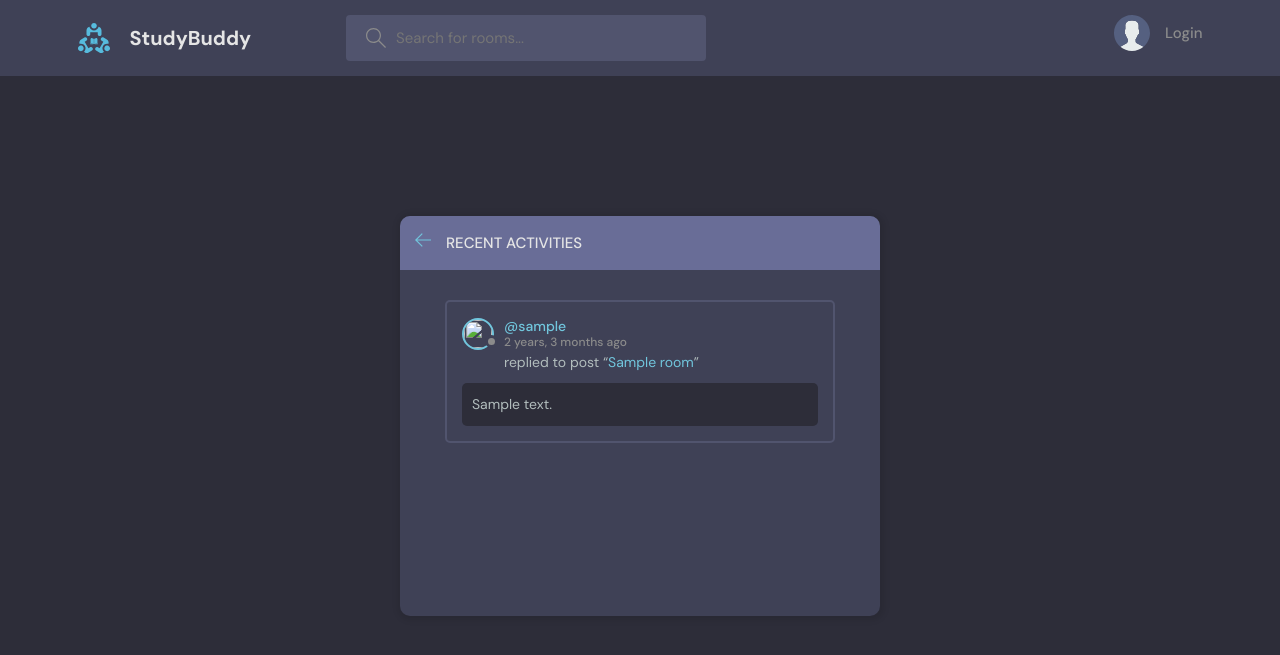
After one commit to dlt-v/StudyBud, a Django app: page /activities/ in a window 1280 px wide. The commit adds this page. Shown: the top 655 px of the page. Run offline with Django 4.2, Linux system fonts and the light colour scheme; tables that the repository leaves empty hold one stand-in row (values such as "Sample post").

Commit message:
finish activities page

```diff
--- /dev/null
+++ b/base/templates/base/activity.html
@@ -0,0 +1,64 @@
+{% extends 'main.html' %}
+
+{% block content %}
+<main class="layout">
+  <div class="container">
+    <div class="layout__box">
+      <div class="layout__boxHeader">
+        <div class="layout__boxTitle">
+          <a href="{% url 'home' %}">
+            <svg version="1.1" xmlns="http://www.w3.org/2000/svg" width="32" height="32" viewBox="0 0 32 32">
+              <title>arrow-left</title>
+              <path
+                d="M13.723 2.286l-13.723 13.714 13.719 13.714 1.616-1.611-10.96-10.96h27.625v-2.286h-27.625l10.965-10.965-1.616-1.607z">
+              </path>
+              </path>
+            </svg>
+          </a>
+          <h3>Recent Activities</h3>
+        </div>
+      </div>
+
+      <div class="activities-page layout__body">
+
+        {% for message in room_messages %}
+        <div class="activities__box">
+          <div class="activities__boxHeader roomListRoom__header">
+            <a href="{% url 'user-profile' message.user.id %}" class="roomListRoom__author">
+              <div class="avatar avatar--small">
+                <img src="{{message.user.avatar.url}}" />
+              </div>
+              <p>
+                @{{message.user}}
+                <span>{{message.created|timesince}} ago</span>
+              </p>
+            </a>
+
+            {% if request.user == message.user %}
+            <div class="roomListRoom__actions">
+              <a href="{% url 'delete-message' message.id %}">
+                <svg version="1.1" xmlns="http://www.w3.org/2000/svg" width="32" height="32" viewBox="0 0 32 32">
+                  <title>remove</title>
+                  <path
+                    d="M27.314 6.019l-1.333-1.333-9.98 9.981-9.981-9.981-1.333 1.333 9.981 9.981-9.981 9.98 1.333 1.333 9.981-9.98 9.98 9.98 1.333-1.333-9.98-9.98 9.98-9.981z">
+                  </path>
+                </svg>
+              </a>
+            </div>
+            {% endif %}
+
+          </div>
+          <div class="activities__boxContent">
+            <p>replied to post “<a href="{% url 'room' message.room.id %}">{{message.room}}</a>”</p>
+            <div class="activities__boxRoomContent">
+              {{message.body}}
+            </div>
+          </div>
+        </div>
+        {% endfor %}
+
+      </div>
+    </div>
+  </div>
+</main>
+{% endblock content %}
--- a/base/templates/base/home.html
+++ b/base/templates/base/home.html
@@ -33,7 +33,9 @@
                     <a class="btn btn--main btn--pill" href="{% url 'topics' %}"
                         >Browse Topics</a
                     >
-                    <a class="btn btn--main btn--pill" href="{% url 'topics' %}"
+                    <a
+                        class="btn btn--main btn--pill"
+                        href="{% url 'activities' %}"
                         >Recent Activities</a
                     >
                 </div>
--- a/base/urls.py
+++ b/base/urls.py
@@ -15,5 +15,6 @@ urlpatterns = [
     path('delete-room/<str:pk>/', views.delete_room, name="delete-room"),
     path('delete-message/<str:pk>/', views.delete_message, name="delete-message"),
     path('update-user/', views.update_user, name="update-user"),
-    path('topics/', views.topicsPage, name="topics"),
+    path('topics/', views.topics_page, name="topics"),
+    path('activities/', views.activities_page, name="activities"),
 ]
--- a/base/views.py
+++ b/base/views.py
@@ -219,7 +219,7 @@ def update_user(request: HttpRequest):
     return render(request, 'base/update_user.html', context)
 
 
-def topicsPage(request: HttpRequest):
+def topics_page(request: HttpRequest):
     query = request.GET.get('q') if request.GET.get('q') != None else ''
 
     topics = Topic.objects.filter(name__icontains=query)
@@ -227,3 +227,11 @@ def topicsPage(request: HttpRequest):
         'topics': topics
     }
     return render(request, 'base/topics.html', context)
+
+
+def activities_page(request: HttpRequest):
+    room_messages = Message.objects.all()
+    context = {
+        'room_messages': room_messages
+    }
+    return render(request, 'base/activity.html', context)
```
